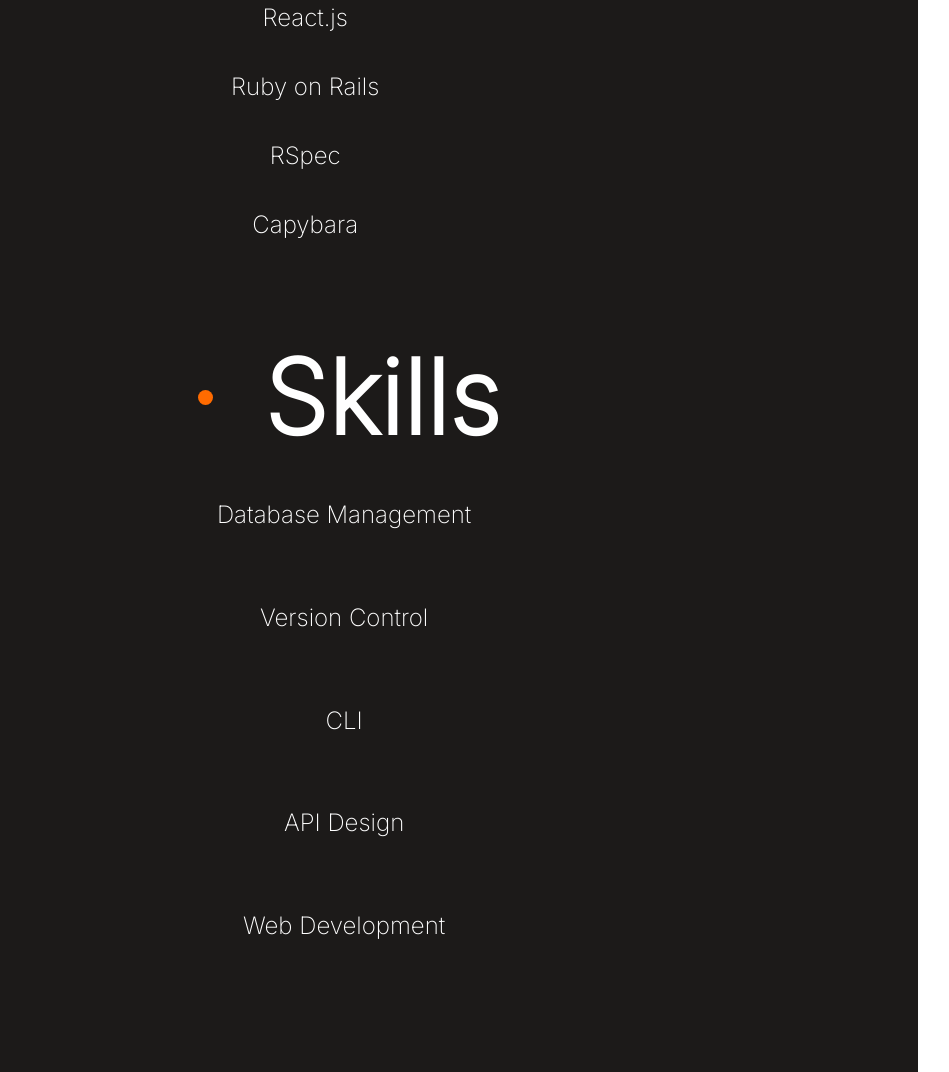
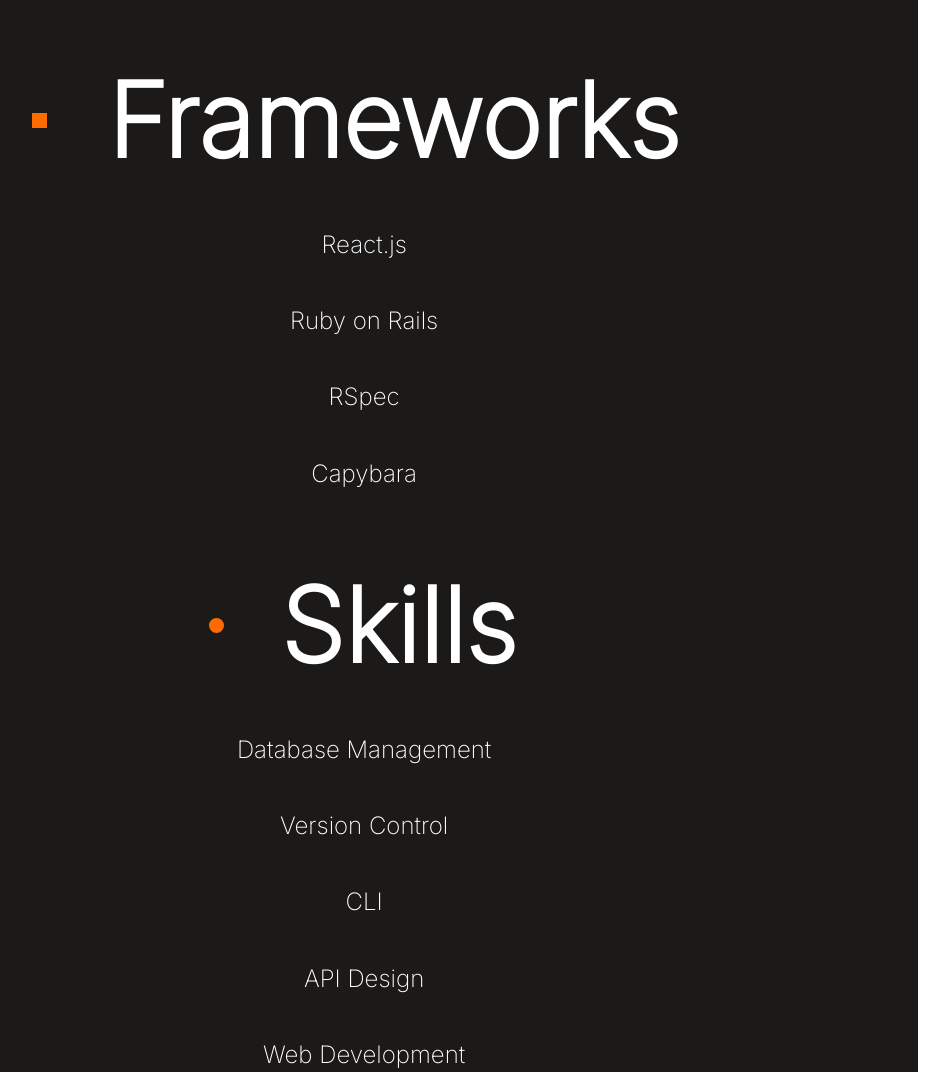
Before and after one commit to hamidazim321/Portfolio-Project, a website: page index.html in a window 1280 px wide. Shown: the part 10253-11325 px from the top of the page, without its empty margins (106-1055 px from the left). Drawn offline with Linux system fonts and the light colour scheme.

Commit message:
Add Skills Categories within nested lists

```diff
--- a/index.html
+++ b/index.html
@@ -257,36 +257,36 @@
 			<section class="Techs">
 				<div class="languages center">
 					<hr>
+					<ul class="cent-list">
 
-					<ul>
-						<li class="diamond large symbol ">Languages</li>
+						<li class="large"><span class="symbol diamond">Languages</span>
 							<ul class="no-style">
 								<li>JavaScript</li>
 								<li>Ruby</li>
 								<li>HTML</li>
 								<li>CSS</li>
 							</ul>
-					</ul>
+						</li>
 
-					<ul>
-						<li class="large symbol">Frameworks</li>
+						<li class="large"><span class="symbol">Frameworks</span>
 							<ul class="no-style">
 								<li>React.js</li>
 								<li>Ruby on Rails</li>
 								<li>RSpec</li>
 								<li>Capybara</li>
 							</ul>
-					</ul>
+						</li>
 
-					<ul>
-						<li class="large circle">Skills</li>
-					</ul>
-					<ul class="skill">
+						<li class="large"><span class="circle">Skills</span>
+							<ul class="no-style">
 								<li>Database Management</li>
 								<li>Version Control</li>
 								<li>CLI</li>
 								<li>API Design</li>
 								<li>Web Development</li>
+							</ul>
+						</li>
+
 					</ul>
 
 				</div>
--- a/style.css
+++ b/style.css
@@ -92,21 +92,25 @@
     margin: 0 4%;
   }
 
-  .skill li {
-    margin-bottom: 9%;
-  }
-
   .no-style li {
-    list-style: none;
     color: #fff;
-    margin-top: 3vh;
-    text-align: center;
-    margin-right: 22vw;
+    margin-top: 5%;
     font-family: 'Inter', sans-serif;
     font-style: normal;
     font-weight: 400;
     font-size: x-large;
     padding-bottom: 2vh;
+  }
+
+  .cent-list {
+    display: grid;
+    grid-template-rows: 1fr 1fr 1fr;
+  }
+
+  .cent-list li {
+    list-style: none;
+    padding: 0;
+    margin-left: 0;
   }
 
   .works ul li {
@@ -191,7 +195,7 @@
 
   .Bottom {
     display: grid;
-    grid-template-rows: 1fr 2fr 1.5fr;
+    grid-template-rows: 1.2fr 2fr 1.5fr;
   }
 
   .Aboutme {
@@ -215,6 +219,16 @@
     margin-bottom: 0;
   }
 
+  .languages {
+    padding-right: 16%;
+  }
+
+  .languages hr {
+    width: 100%;
+    display: flex;
+    margin: 0 10%;
+  }
+
   .Techs {
     background-color: #1c1a19;
   }
@@ -226,8 +240,7 @@
     font-style: normal;
     font-weight: 700;
     text-align: center;
-    margin-right: 20%;
-    margin-top: 5%;
+    list-style: none;
   }
 
   .diamond::before {
@@ -237,14 +250,14 @@
   .symbol {
     position: relative;
     list-style: none;
-    margin-left: 40px;
+    margin-left: 10%;
   }
 
   .circle::before {
     content: "";
     position: absolute;
     top: 50%;
-    left: 23%;
+    left: -30%;
     width: 15px;
     height: 15px;
     background-color: #ff6b00;
@@ -263,25 +276,12 @@
     content: "";
     position: absolute;
     top: 50%;
-    left: -3%;
+    left: -13%;
     width: 15px;
     height: 15px;
     background-color: #ff6b00;
     transform-origin: center;
     margin-top: -7.5px;
-  }
-
-  .skill {
-    list-style: none;
-    color: #fff;
-    margin-top: 3vh;
-    text-align: center;
-    font-family: 'Inter', sans-serif;
-    font-style: normal;
-    font-weight: 400;
-    font-size: x-large;
-    padding-bottom: 2vh;
-    margin-right: 16%;
   }
 
   .Techs hr {
@@ -333,6 +333,10 @@
     font-weight: 400;
   }
 
+  .box:focus {
+    outline: none;
+  }
+
   .contacts button {
     width: 40%;
     margin-left: 30%;
```
Lines whose indentation alone changed are shown as unchanged.
